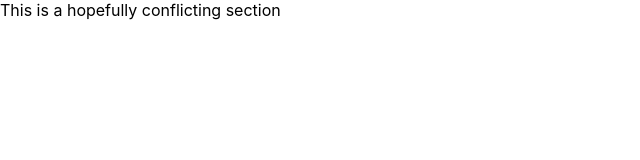
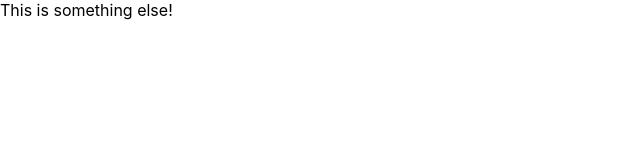
Before and after one commit to triangletrianglesquareplusx/merging, a React (Create React App) app: page / in a window 1280 px wide. Shown: the top 160 px of the page, without its empty margins (0-640 px from the left). Built offline with nearby package versions, Linux system fonts and the light colour scheme.

Commit message:
last attempt at conflict

```diff
--- a/src/App.js
+++ b/src/App.js
@@ -5,7 +5,7 @@ function App() {
 
   return (
     <section>
-      This is a hopefully conflicting section
+      This is something else!
     </section>
   );
 }
```
